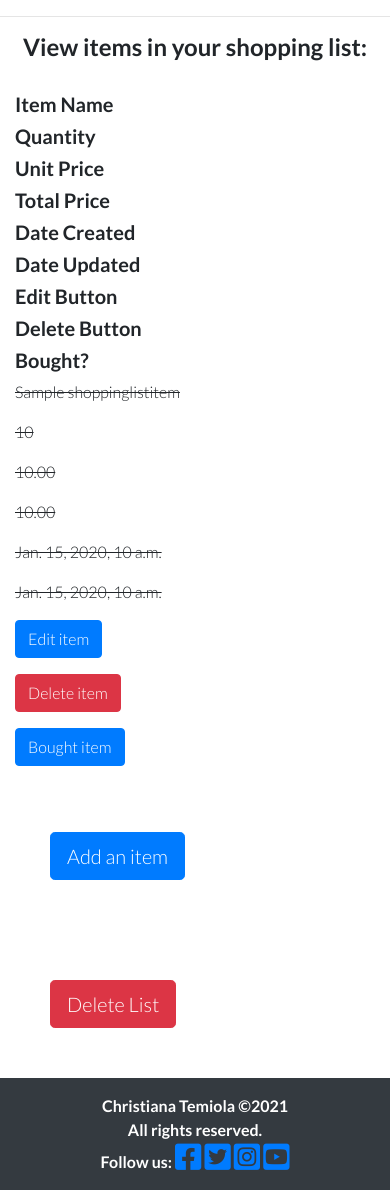
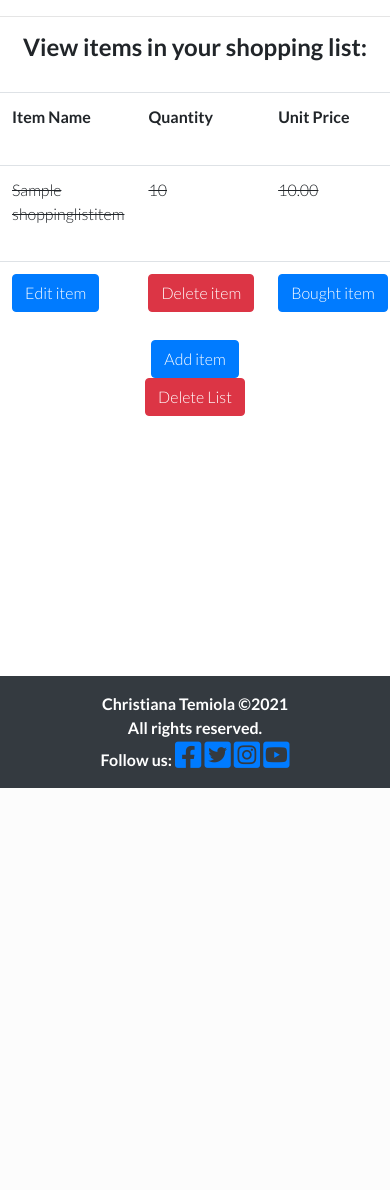
Before and after one commit to Eb0nY-April14/DjangoShoppingList, a Django app: page / in a window 390 px wide. Shown: the part 56-1246 px from the top of the page. After the commit the page ends 844 px from the top, so only its background shows below. Run offline with Django 3.2, Linux system fonts and the light colour scheme; a user stored in the database is signed in; tables that the repository leaves empty hold one stand-in row (values such as "Sample post"); some libraries are stand-ins or nearby versions.

Commit message:
Fix issue with table responsiveness on mobile screen sizes

```diff
--- a/shoppinglist/templates/shoppinglist/shoppinglist.html
+++ b/shoppinglist/templates/shoppinglist/shoppinglist.html
@@ -8,110 +8,85 @@
 
     <hr>
         <h2 class="headerspace text-center font-weight-bold">View items in your shopping list:</h2>
+        <div class="table-responsive"> <!-- table-responsive class starts -->
+            <table class="table">
+                <tr class="size-sm">
+                    <th>Item Name</th>
+                    <th>Quantity</th>
+                    <th>Unit Price</th>
+                    <th>Total Price</th>
+                    <th>Date Created</th>
+                    <th>Date Updated</th>
+                </tr>
+                {% for shoppinglistitem in shoppinglistitems %}
+        <!-- This will render in a table format the values of the 'shoppinglistitems' keys created within our 'context' variable in views.py -->
+                <tr class="size-sm">
+                {% if shoppinglistitem.done_status %}
+                    <td><strike>{{ shoppinglistitem.item_name }}</strike></td>
+                    <td><strike>{{ shoppinglistitem.quantity }}</strike></td>
+                    <td><strike>{{ shoppinglistitem.unit_price }}</strike></td>
+                    <td><strike>{{ shoppinglistitem.total_price }}</strike></td>
+                    <td><strike>{{ shoppinglistitem.date_created }}</strike></td>
+                    <td><strike>{{ shoppinglistitem.date_updated }}</strike></td>
+                {% else %}
+                    <td>{{ shoppinglistitem.item_name }}</td>
+                    <td>{{ shoppinglistitem.quantity }}</td>
+                    <td>{{ shoppinglistitem.unit_price }}</td>
+                    <td>{{ shoppinglistitem.total_price }}</td>
+                    <td>{{ shoppinglistitem.date_created }}</td>
+                    <td>{{ shoppinglistitem.date_updated }}</td>
+                {% endif %}
+                </tr>
+            <!-- </table> -->
+            <!-- <div class="col-sm-3 col-lg-1"> -->
+                <!-- <h5>Edit Button</h5> -->
+                        <tr>
+                            <div>
+                                <!-- <tr> -->
+                                    <td>
+                                        <a href="/edit/{{ shoppinglistitem.id }}" class="spacing">
+                                            <button class="size-sm btn btn-primary btn-md">Edit item</button>
+                                        </a>
+                                    </td>
+                            </div>
+            <!-- </div> -->
+            <!-- <div class="col-sm-3 col-lg-1"> -->
+                <!-- <h5>Delete Button</h5> -->
+                            <div>  <!--class="col-sm-4"-->
+                                <td>
+                                    <a href="{% url 'shoppinglistitem-delete' shoppinglistitem.id  %}" class="spacing">
+                                        <button class="size-sm btn btn-danger btn-md">Delete item</button>
+                                    </a>
+                                </td>
+                            </div>
+            <!-- </div> -->
+            <!-- <div class="col-sm-3 col-lg-1"> -->
+                <!-- <h5>Bought?</h5> -->
+                            <div>
+                                <td>
+                                    <a href="/bought/{{ shoppinglistitem.id }}" class="spacing">
+                                        <button class="size-sm btn btn-primary btn-md">Bought item</button>
+                                    </a>
+                                </td>
+                            </div>
+            <!-- </div> -->
+                        </tr>
+            {% empty %}
+                <tr><td>Sorry!!! You currently have no items in your shopping list.</td></tr>
+        {% endfor %}
+            </table>
+        </div> <!-- table-responsive class ends -->
 
-    <div class="container-fluid">
+    <div class="container">
         <div class="row">
-            <div class="col-sm-12 col-lg-2"><h5 class="font-weight-bold">Item Name</h5></div>
-            <div class="col-sm-12 col-lg-1"><h5 class="font-weight-bold">Quantity</h5></div>
-            <div class="col-sm-12 col-lg-1"><h5 class="font-weight-bold">Unit Price</h5></div>
-            <div class="col-sm-12 col-lg-1"><h5 class="font-weight-bold">Total Price</h5></div>
-            <div class="col-sm-12 col-lg-2"><h5 class="font-weight-bold">Date Created</h5></div>
-            <div class="col-sm-12 col-lg-2"><h5 class="font-weight-bold">Date Updated</h5></div>
-            <div class="col-sm-12 col-lg-1"><h5 class="font-weight-bold">Edit Button</h5></div>
-            <div class="col-sm-12 col-lg-1"><h5 class="font-weight-bold">Delete Button</h5></div>
-            <div class="col-sm-12 col-lg-1"><h5 class="font-weight-bold">Bought?</h5></div>
-
-            {% for shoppinglistitem in shoppinglistitems %}
-            {% if shoppinglistitem.done_status %}
-
-                <div class="col-sm-12 col-lg-2">
-                    <!-- <h6>Item Name</h6> -->
-                    <p><strike>{{ shoppinglistitem.item_name }}</strike></p>
-                </div>
-                <div class="col-sm-12 col-lg-1">
-                    <!-- <h6>Quantity</h6> -->
-                    <p><strike>{{ shoppinglistitem.quantity }}</strike></p>
-                </div>
-                <div class="col-sm-12 col-lg-1">
-                    <!-- <h6>Unit Price</h6> -->
-                    <p><strike>{{ shoppinglistitem.unit_price }}</strike></p>
-                </div>
-                <div class="col-sm-12 col-lg-1">
-                    <!-- <h6>Total Price</h6> -->
-                    <p><strike>{{ shoppinglistitem.total_price }}</strike></p>
-                </div>
-                <div class="col-sm-12 col-lg-2">
-                    <!-- <h6>Date Created</h6> -->
-                    <p><strike>{{ shoppinglistitem.date_created }}</strike></p>
-                </div>
-                <div class="col-sm-12 col-lg-2">
-                    <!-- <h6>Date Updated</h6> -->
-                    <p><strike>{{ shoppinglistitem.date_updated }}</strike></p>
-                </div>
-
-            {% else %}
-                <div class="col-sm-12 col-lg-2">
-                    <!-- <h6>Item Name</h6> -->
-                    <p>{{ shoppinglistitem.item_name }}</p>
-                </div>
-                <div class="col-sm-12 col-lg-1">
-                    <!-- <h6>Quantity</h6> -->
-                    <p>{{ shoppinglistitem.quantity }}</p>
-                </div>
-                <div class="col-sm-12 col-lg-1">
-                    <!-- <h6>Unit Price</h6> -->
-                    <p>{{ shoppinglistitem.unit_price }}</p>
-                </div>
-                <div class="col-sm-12 col-lg-1">
-                    <!-- <h6>Total Price</h6> -->
-                    <p>{{ shoppinglistitem.total_price }}</p>
-                </div>
-                <div class="col-sm-12 col-lg-2">
-                    <!-- <h6>Date Created</h6> -->
-                    <p>{{ shoppinglistitem.date_created }}</p>
-                </div>
-                <div class="col-sm-12 col-lg-2">
-                    <!-- <h6>Date Updated</h6> -->
-                    <p>{{ shoppinglistitem.date_updated }}</p>
-                </div>
-
-            {% endif %}
-
-            <div class="col-sm-3 col-lg-1">
-                <!-- <h5>Edit Button</h5> -->
-                <p>
-                    <a href="/edit/{{ shoppinglistitem.id }}">
-                        <button class="btn btn-primary">Edit item</button>
-                    </a>
-                </p>
+            <div class="bttn-spacing col-sm-12 col-md-6 text-center">
+                <a href="{% url 'add_item' %}"><button class="btn btn-primary btn-md">Add item</button></a>
             </div>
-            <div class="col-sm-3 col-lg-1">
-                <!-- <h5>Delete Button</h5> -->
-                <p>
-                    <a href="{% url 'shoppinglistitem-delete' shoppinglistitem.id  %}">
-                        <button class="btn btn-danger">Delete item</button>
-                    </a>
-                </p>
+            <div class="bttn-spacing col-sm-12 col-md-6 text-center">
+                <a href="{% url 'delete_list' %}"><button class="btn btn-danger btn-md">Delete List</button></a>
             </div>
-            <div class="col-sm-3 col-lg-1">
-                <!-- <h5>Bought?</h5> -->
-                <p>
-                    <a href="/bought/{{ shoppinglistitem.id }}">
-                        <button class="btn btn-primary">Bought item</button>
-                    </a>
-                </p>
-            </div>
-
-            {% empty %}
-                <p>Sorry!!! You currently have no items in your shopping list.</p>
-        {% endfor %}
-
-            <div> <!--class="text-center"-->
-                <a href="{% url 'add_item' %}"><button class="btn btn-primary btn-lg button-space">Add an item</button></a>
-                <a href="{% url 'delete_list' %}"><button class="btn btn-danger btn-lg button-space">Delete List</button></a>
-            </div>
-        </div> <!-- row div ends -->
-    </div> <!-- container div ends -->
+        </div>  <!--row div ends-->
+    </div>  <!--container div ends-->
 
     {% else %} <!-- If user is not authenticated -->
         <div class="container">
```
